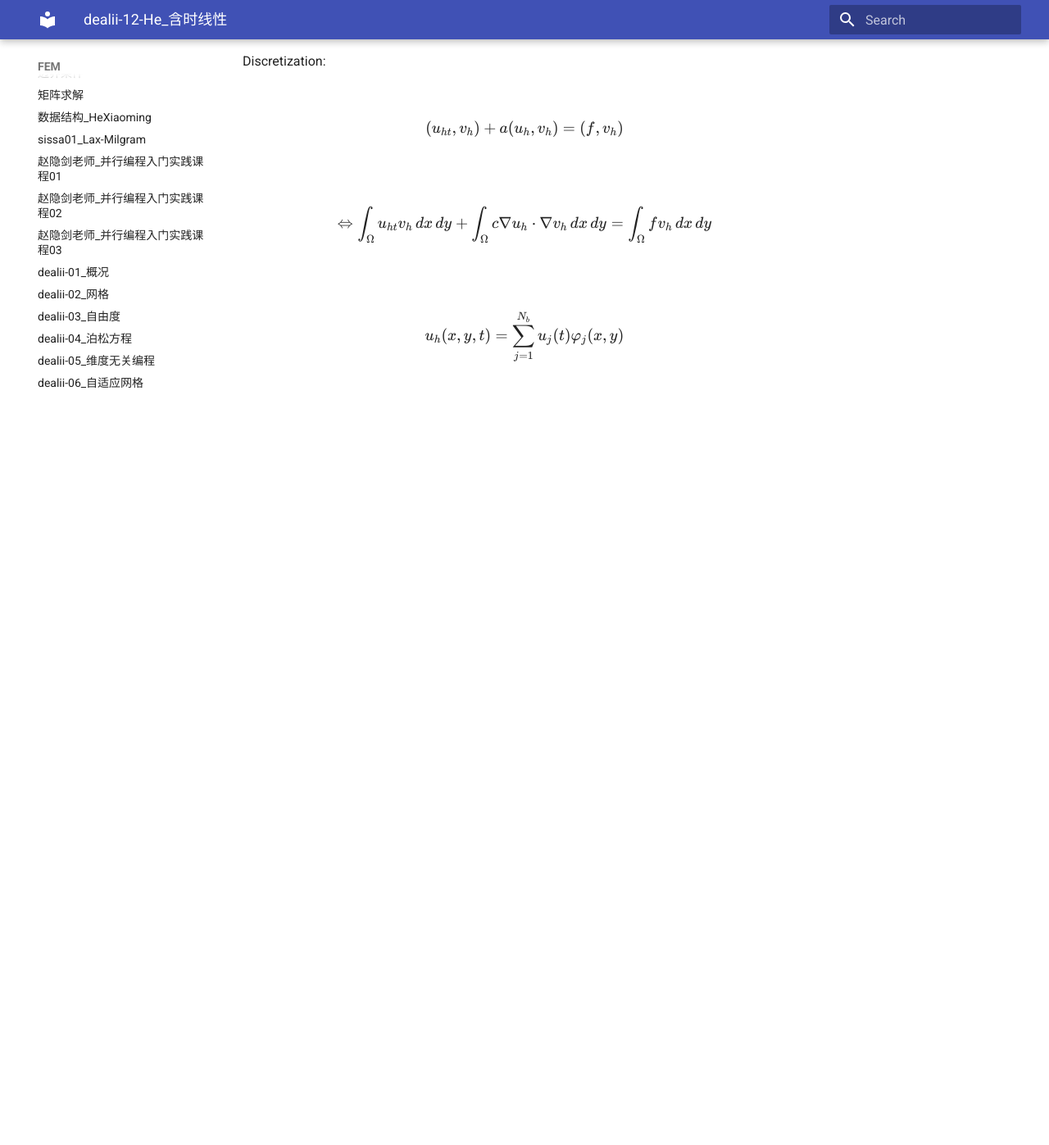
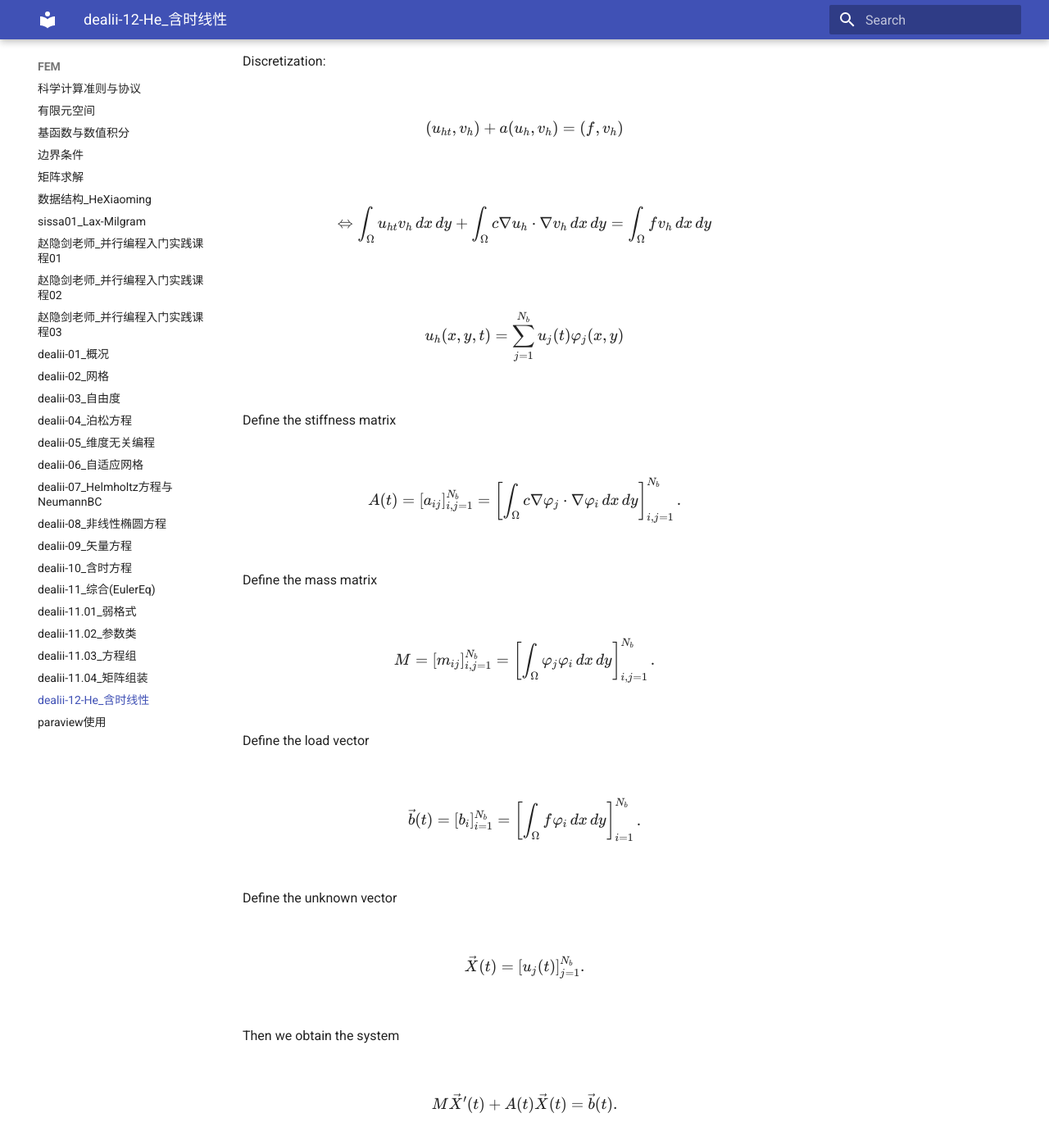
Before and after one commit to ymma98/technotes, an MkDocs documentation site: the page built from docs/FEM/dealii-12-He_含时线性.md, in a window 1280 px wide and 1400 px high, scrolled down 1295 px. Shown: the top 1397 px of the window at 82% size. Built offline with MkDocs 1.6.1 and Material for MkDocs 9.7.7, drawn with Linux system fonts in a browser that asks for light colours; before the commit the page ends 1803 px from its top, so only the background shows below that.

Commit message:
docs/FEM/dealii-12-He_含时线性.md updated from https://stackedit.cn/

```diff
--- a/docs/FEM/dealii-12-He_含时线性.md
+++ b/docs/FEM/dealii-12-He_含时线性.md
@@ -56,6 +56,35 @@ $$
 u_h(x, y, t) = \sum_{j=1}^{N_b} u_j(t) \varphi_j(x, y)
 $$
 
+Define the stiffness matrix
+
+$$
+A(t) = [a_{ij}]_{i,j=1}^{N_b} = \left[ \int_{\Omega} c \nabla \varphi_j \cdot \nabla \varphi_i \, dx \, dy \right]_{i,j=1}^{N_b}.
+$$
+
+Define the mass matrix
+
+$$
+M = [m_{ij}]_{i,j=1}^{N_b} = \left[ \int_{\Omega} \varphi_j \varphi_i \, dx \, dy \right]_{i,j=1}^{N_b}.
+$$
+
+Define the load vector
+
+$$
+\vec{b}(t) = [b_i]_{i=1}^{N_b} = \left[ \int_{\Omega} f \varphi_i \, dx \, dy \right]_{i=1}^{N_b}.
+$$
+
+Define the unknown vector
+
+$$
+\vec{X}(t) = [u_j(t)]_{j=1}^{N_b}.
+$$
+
+Then we obtain the system
+
+$$
+M \vec{X}'(t) + A(t) \vec{X}(t) = \vec{b}(t).
+$$
 
 
 
```
Also changed, not shown: other parts of docs/FEM/dealii-12-He_含时线性.md (+1 -1 lines).
